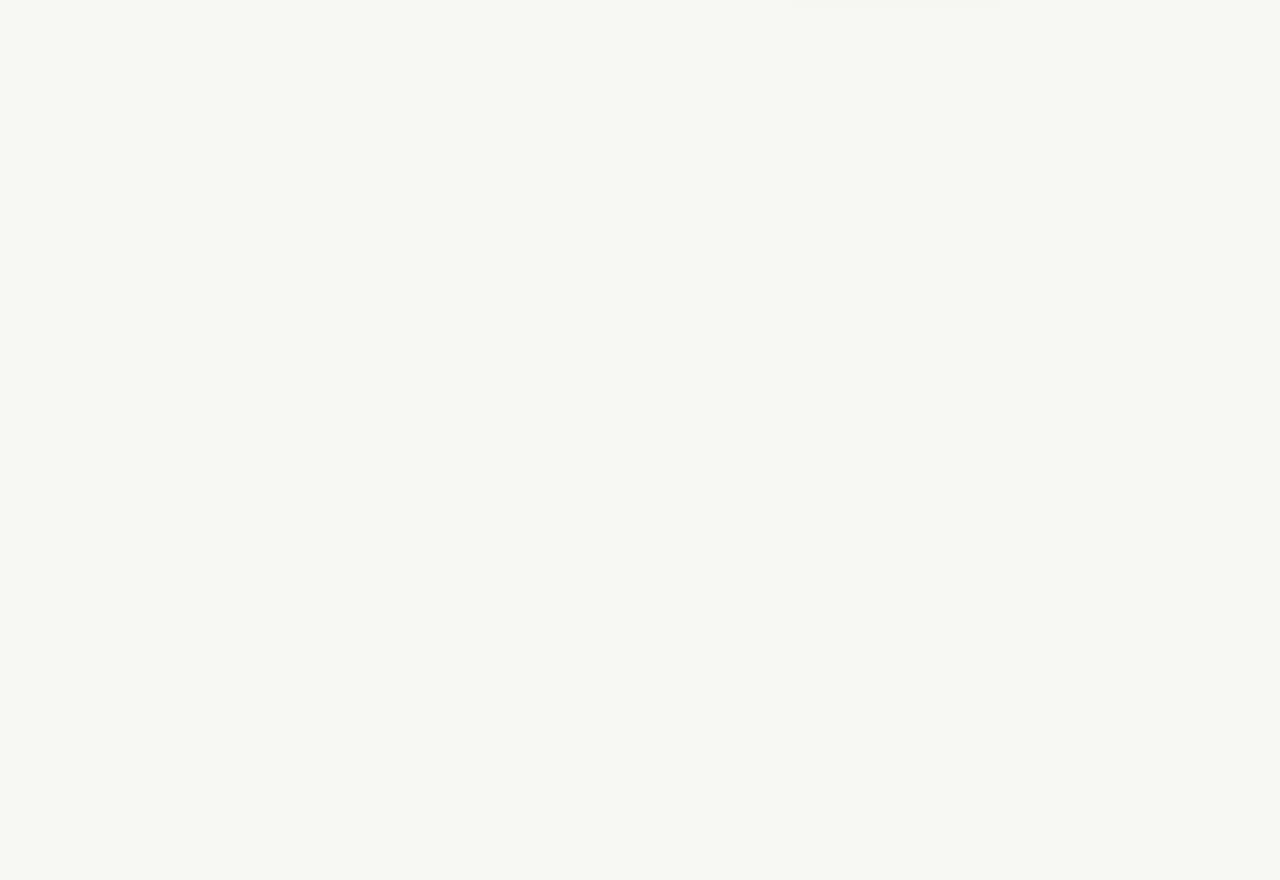
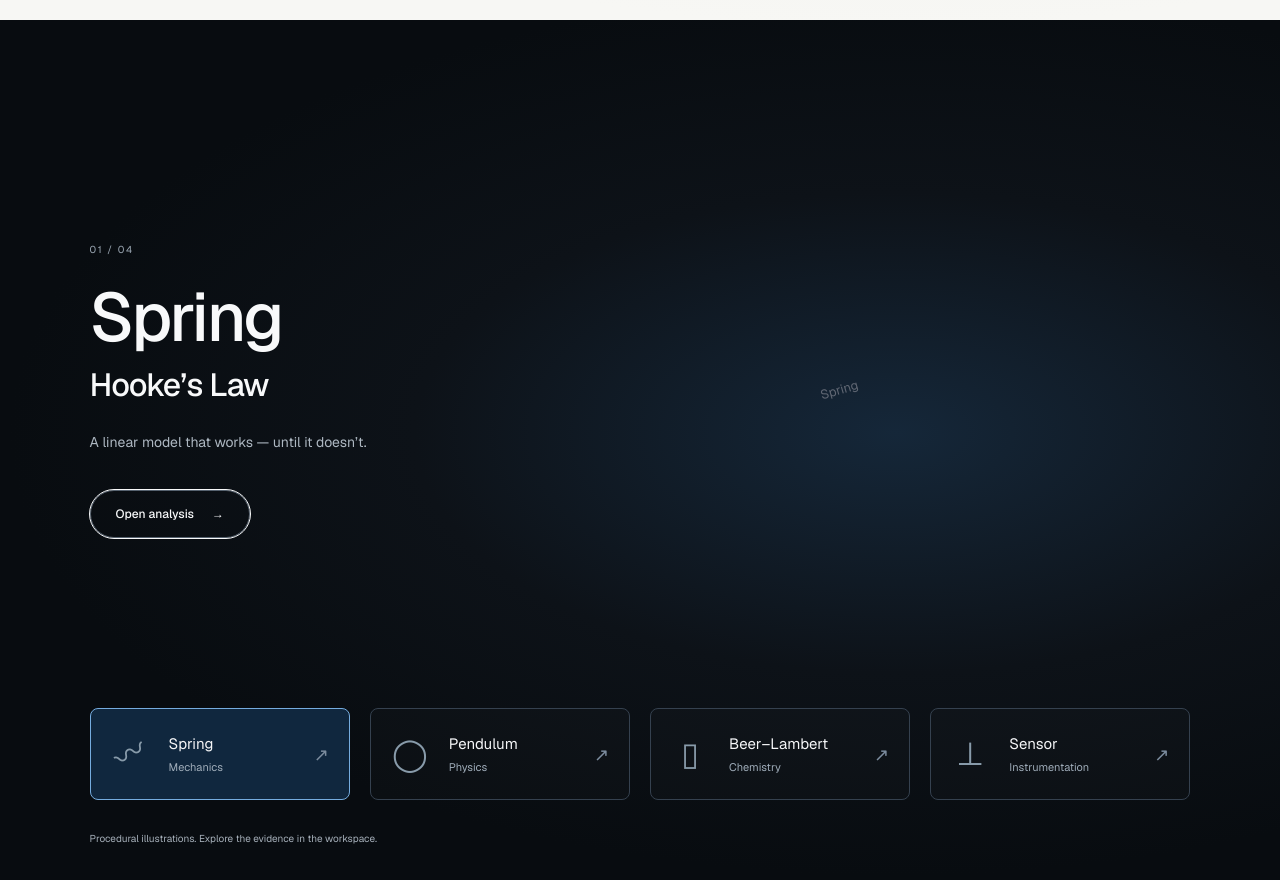
Before and after one commit to luiscontrerasus-glitch/ModelScope, a Next.js app: page / in a window 1280 px wide. Shown: the part 780-1660 px from the top of the page. Before the commit the page ends 800 px from the top, so only its background shows below. Built offline with nearby package versions, Linux system fonts and the light colour scheme.

Commit message:
Add cinematic scientific model explorer and direct analysis links

```diff
--- a/src/app/elite.css
+++ b/src/app/elite.css
@@ -1,6 +1,6 @@
 /* Visual system shared by the exhibition and the scientific workspace. */
 :root{--bg:#f7f7f4;--surface:#fff;--ink:#11151a;--muted:#606773;--line:#e3e5e8;--accent:#1668d9;--warning:#ae6b24}
-body{font-family:var(--font-geist),Arial,sans-serif;-webkit-font-smoothing:antialiased}
+body{font-family:var(--font-geist-sans),Arial,sans-serif;-webkit-font-smoothing:antialiased}
 button,input,output{font-variant-numeric:tabular-nums}
 a{color:inherit}
 ::selection{background:#dceaff;color:#11151a}
@@ -29,11 +29,17 @@ a{color:inherit}
 .drag-hint{position:absolute;bottom:14%;left:24%;font-size:11px;color:#69717a}
 .drag-hint span{margin-left:12px;font-size:20px;color:#3b4856}
 .instrument-readout{font-variant-numeric:tabular-nums;min-width:168px}
-.home-hero>.instrument-readout{position:absolute;right:5%;bottom:15%;width:174px;padding:22px;background:#ffffffb3;border:1px solid #ffffff9c;border-radius:12px;z-index:2}
+.home-hero>.instrument-readout{position:absolute;right:5%;bottom:7%;width:174px;padding:18px;background:#ffffffb3;border:1px solid #ffffff9c;border-radius:12px;z-index:2}
 .instrument-readout dl{margin:0}.instrument-readout dl>div+div{margin-top:22px}.instrument-readout dt{font-size:11px;color:#66707c;margin-bottom:5px}.instrument-readout dd{font-size:20px;letter-spacing:-.6px;margin:0;line-height:1.2}.instrument-readout dl>div:last-child dd{font-size:16px}
 .instrument-readout small{display:block;color:#65717e;font-size:9px;line-height:1.6;margin-top:18px}
 .instrument-control{display:block;font-size:10px;color:#617080;margin-top:20px}.instrument-control>span{display:block;margin-bottom:6px}.instrument-control input{width:100%;accent-color:var(--accent);height:22px;cursor:ew-resize}
 .hero-footnote{position:absolute;bottom:52px;left:40%;font-size:9px;text-transform:uppercase;letter-spacing:1.1px;line-height:1.8;color:#5b626b;display:flex;gap:22px}.hero-footnote>span{width:28px;height:1px;background:#a6adb5;margin-top:8px}
 .skip-link{position:fixed;top:8px;left:8px;z-index:20;transform:translateY(-150%);padding:12px;background:white;color:#111}.skip-link:focus{transform:none}
+.home-explorer{position:relative;min-height:100svh;background:radial-gradient(ellipse at 70% 48%,#152739 0%,#0d1218 38%,#080c10 70%);color:#f8f9fa;padding:100px 7% 220px;display:grid;grid-template-columns:35% 65%;align-items:center}
+.home-kicker{font-size:10px;letter-spacing:1.6px;text-transform:uppercase;display:block;margin-bottom:24px;color:#707986}
+.home-explorer .home-kicker{color:#9da9b5}.exhibit-copy{z-index:2}.home-explorer h2{font-size:68px;line-height:1.06;letter-spacing:-2.7px;font-weight:450}.home-explorer h2 span{display:block;font-size:32px;letter-spacing:-1px;line-height:1.25;margin-top:12px}.home-explorer p{font-size:14px;color:#aeb8c2;margin-top:26px;max-width:300px;line-height:1.7}.outline{background:transparent;border-color:#56626f;color:inherit}.outline:hover{background:#ffffff10}.exhibit-copy .home-button{margin-top:36px;font-size:12px}.exhibit-instrument{height:540px;margin-left:-10%;margin-right:-12%}.home-explorer .scene-spring{transform:rotate(-16deg) scale(1.08)}
+.exhibit-selector{position:absolute;bottom:80px;left:7%;right:7%;display:flex;gap:20px}.exhibit-selector button{flex:1;border:1px solid #35414f;background:#ffffff03;color:#f5f6f8;text-align:left;padding:18px 20px;display:flex;align-items:center;gap:20px;border-radius:8px;min-height:92px;font-size:15px}.exhibit-selector button[aria-pressed=true]{border-color:#75acdf;background:#10273e}.exhibit-selector button:hover{background:#1b2734}.exhibit-selector small{display:block;color:#9facb9;font-size:11px;margin-top:3px}.exhibit-symbol{color:#889baa;font-size:32px;width:38px;flex-shrink:0;line-height:1;text-align:center}.exhibit-symbol.spring{transform:rotate(-30deg)}.selector-arrow{margin-left:auto;color:#7c8c9e;font-size:18px}.exhibit-caption{position:absolute;bottom:34px;left:7%;color:#a6b0ba;font-size:10px}
+@media(max-width:900px){.home-explorer{padding-left:5%;padding-right:5%;grid-template-columns:40% 60%}.home-explorer h2{font-size:52px}.home-explorer h2 span{font-size:25px}.exhibit-selector{left:5%;right:5%;gap:10px}.exhibit-selector button{padding:14px 12px;gap:12px}.exhibit-symbol{display:none}}
+@media(max-width:600px){.home-explorer{min-height:auto;display:flex;flex-direction:column;align-items:stretch;padding:68px 24px 34px}.home-explorer h2{font-size:48px;letter-spacing:-2px}.home-explorer h2 span{font-size:24px;letter-spacing:-.6px}.home-kicker{margin-bottom:18px}.home-explorer p{margin-top:18px;font-size:13px}.exhibit-copy .home-button{margin-top:22px}.exhibit-instrument{height:310px;margin:0 -24px}.home-explorer .scene-spring{transform:rotate(-14deg) scale(.95)}.exhibit-selector{position:static;overflow:auto;margin-top:16px;gap:10px;padding:4px 2px 12px;scroll-snap-type:x proximity}.exhibit-selector button{flex:none;width:158px;min-height:82px;font-size:14px;scroll-snap-align:start}.exhibit-caption{position:static;font-size:10px;margin-top:12px;line-height:1.6}}
 @media(max-width:900px){.home-nav nav{margin:0;gap:20px}.home-nav{gap:18px}.hero-copy h1{font-size:62px;letter-spacing:-3px}.home-hero{grid-template-columns:44% 56%}.home-actions{gap:10px}.home-button{font-size:12px;padding:11px 19px}.hero-instrument{margin-left:-12%;margin-right:-18%}.home-hero>.instrument-readout{right:4%;bottom:7%}.hero-footnote{left:5%;bottom:28px}}
 @media(max-width:600px){.home-nav{height:74px;padding:0 22px}.home-brand{font-size:18px}.home-nav nav{display:none}.nav-action{min-height:40px;font-size:11px;padding:10px 14px;gap:8px}.home-hero{display:flex;flex-direction:column;align-items:stretch;min-height:auto;max-height:none;padding:36px 24px 38px}.hero-copy h1{font-size:58px;letter-spacing:-2.8px}.hero-copy p{font-size:14px;max-width:310px;margin-top:22px}.home-actions{margin-top:26px;gap:8px}.home-button{min-height:44px;padding:10px 16px;font-size:11px;gap:9px}.hero-instrument{height:300px;min-height:300px;margin:14px -38px 0}.drag-hint{bottom:4%;left:30%;font-size:10px}.home-hero>.instrument-readout{position:static;width:auto;padding:22px 0 0;background:none;border:0;border-radius:0}.home-hero .instrument-readout dl{display:grid;grid-template-columns:1fr 1fr 1fr;gap:14px}.home-hero .instrument-readout dl>div+div{margin-top:0}.home-hero .instrument-readout dd{font-size:19px}.home-hero .instrument-readout dl>div:last-child dd{font-size:13px}.instrument-readout dt{font-size:10px}.home-hero .instrument-control{margin-top:20px}.home-hero .instrument-readout small{font-size:10px;margin-top:8px}.hero-footnote{display:none}}
--- a/src/components/home.tsx
+++ b/src/components/home.tsx
@@ -6,6 +6,12 @@ import type { Instrument } from './instrument-scene';
 
 const Scene = dynamic(() => import('./instrument-scene'), { ssr: false, loading: () => <div className="scene-loading">Preparing the instrument…</div> });
 const workspace = (experiment = 'spring-hooke') => `/workspace?experiment=${experiment}`;
+const exhibits: { kind: Instrument; title: string; subtitle: string; category: string; copy: string; experiment: string; value: number }[] = [
+  { kind: 'spring', title: 'Spring', subtitle: 'Hooke’s Law', category: 'Mechanics', copy: 'A linear model that works — until it doesn’t.', experiment: 'spring-hooke', value: .083 },
+  { kind: 'pendulum', title: 'Pendulum', subtitle: 'Small-Angle Approximation', category: 'Physics', copy: 'Small angles are powerful. But “small” has limits.', experiment: 'pendulum', value: 28 },
+  { kind: 'beer', title: 'Beer–Lambert', subtitle: 'Concentration Response', category: 'Chemistry', copy: 'Light absorbance is often linear. Until it isn’t.', experiment: 'beer-lambert', value: .64 },
+  { kind: 'sensor', title: 'Sensor', subtitle: 'Linear Range', category: 'Instrumentation', copy: 'Linear response is a design goal. Not a guarantee.', experiment: 'sensor-calibration', value: 8 },
+];
 
 function Nav() {
   return <header className="home-nav"><Link href="/" className="home-brand">ModelScope</Link><nav aria-label="Main navigation"><a href="#explore">Explore</a><Link href={workspace('custom')}>Analyze</Link><Link href="/methodology">Methodology</Link><a href="https://github.com/luiscontrerasus-glitch/ModelScope" target="_blank" rel="noreferrer">GitHub</a></nav><Link className="home-button nav-action" href={workspace()}>Open ModelScope <span aria-hidden="true">→</span></Link></header>;
@@ -18,6 +24,8 @@ function Control({ label, value, min, max, step, onChange }: { label: string; va
 }
 export default function Home() {
   const [extension, setExtension] = useState(.072);
+  const [exhibit, setExhibit] = useState(0);
+  const current = exhibits[exhibit];
   const [active, setActive] = useState('hero');
   const root = useRef<HTMLElement>(null);
   useEffect(() => {
@@ -48,5 +56,11 @@ export default function Home() {
       <Readout items={[[ 'Extension', `${extension.toFixed(3)} m` ],[ 'Model prediction', `${(50 * extension).toFixed(2)} N` ],[ 'Regime', extension <= .08 ? 'Near-linear' : 'Growing departure' ]]}><Control label="Spring extension" min={.01} max={.14} step={.001} value={extension} onChange={setExtension} /><small>Illustrative visualization · k = 50 N/m.<br />Open the workspace for measured evidence.</small></Readout>
       <div className="hero-footnote"><span />Four scientific systems. One question.<br />Where do models stop working?</div>
     </section>
+    <section className="home-explorer" id="explore" aria-labelledby="explorer-heading">
+      <div className="exhibit-copy"><span className="home-kicker">{String(exhibit + 1).padStart(2, '0')} / 04</span><h2 id="explorer-heading">{current.title}<span>{current.subtitle}</span></h2><p>{current.copy}</p><Link className="home-button outline" href={workspace(current.experiment)}>Open analysis <span aria-hidden="true">→</span></Link></div>
+      <div className="exhibit-instrument" key={current.kind}>{scene('explorer', current.kind, current.value, undefined, true)}</div>
+      <div className="exhibit-selector" role="group" aria-label="Select a scientific model">{exhibits.map((item, i) => <button key={item.kind} aria-pressed={i === exhibit} onClick={() => setExhibit(i)}><span className={`exhibit-symbol ${item.kind}`} aria-hidden="true">{['〰', '◯', '▯', '⊥'][i]}</span><span>{item.title}<small>{item.category}</small></span><span className="selector-arrow" aria-hidden="true">↗</span></button>)}</div>
+      <span className="exhibit-caption">Procedural illustrations. Explore the evidence in the workspace.</span>
+    </section>
   </main>;
 }
```
